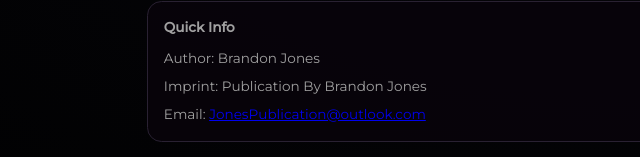
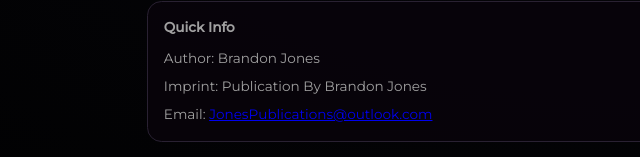
Before and after one commit to JonesPublications/Jones-Publications-Website, a plain HTML site: page contact.html in a window 1280 px wide. Shown: the part 734-891 px from the top of the page, 26-666 px from the left. Drawn offline with nearby package versions, Linux system fonts and the light colour scheme.

Commit message:
Update contact.html

```diff
--- a/contact.html
+++ b/contact.html
@@ -107,8 +107,8 @@
               <li>Imprint: Publication By Brandon Jones</li>
               <li>
                 Email:
-                <a href="mailto:JonesPublication@outlook.com">
-                  JonesPublication@outlook.com
+                <a href="mailto:JonesPublications@outlook.com">
+                  JonesPublications@outlook.com
                 </a>
               </li>
             </ul>
```
